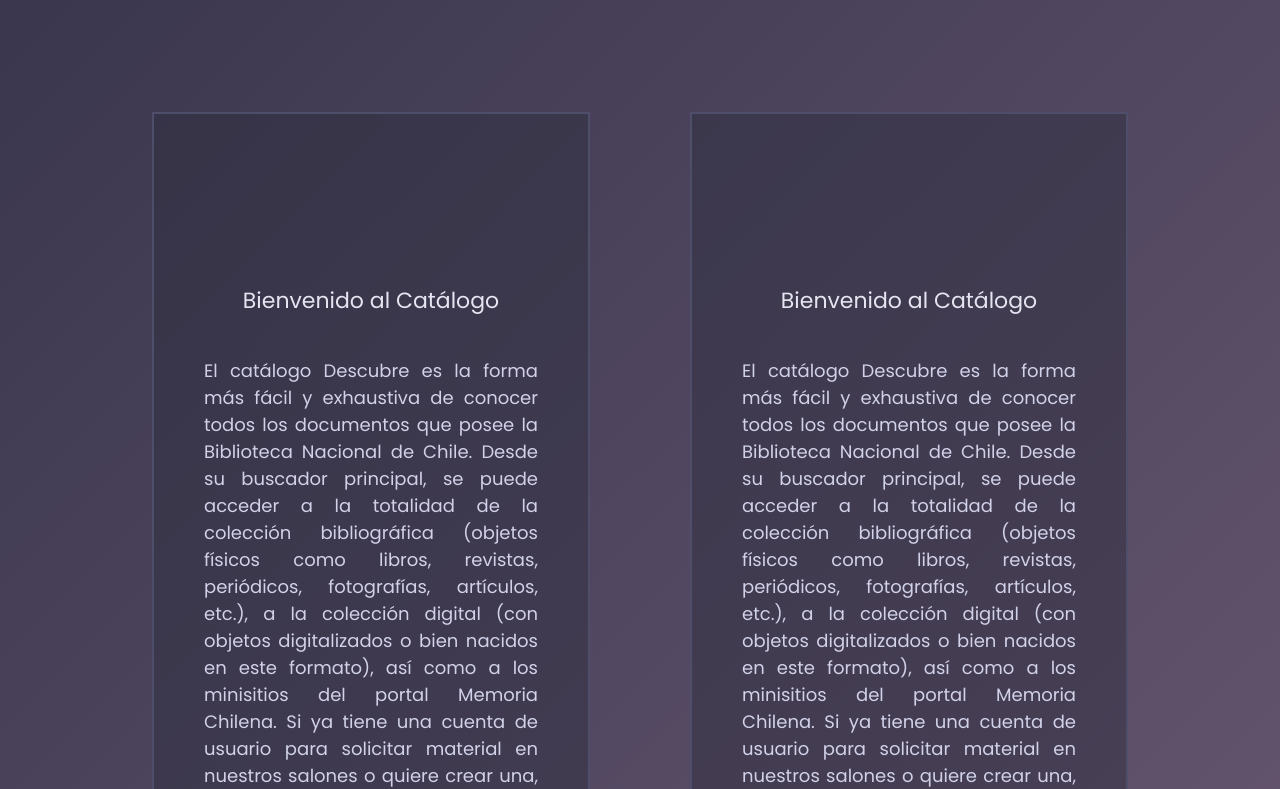
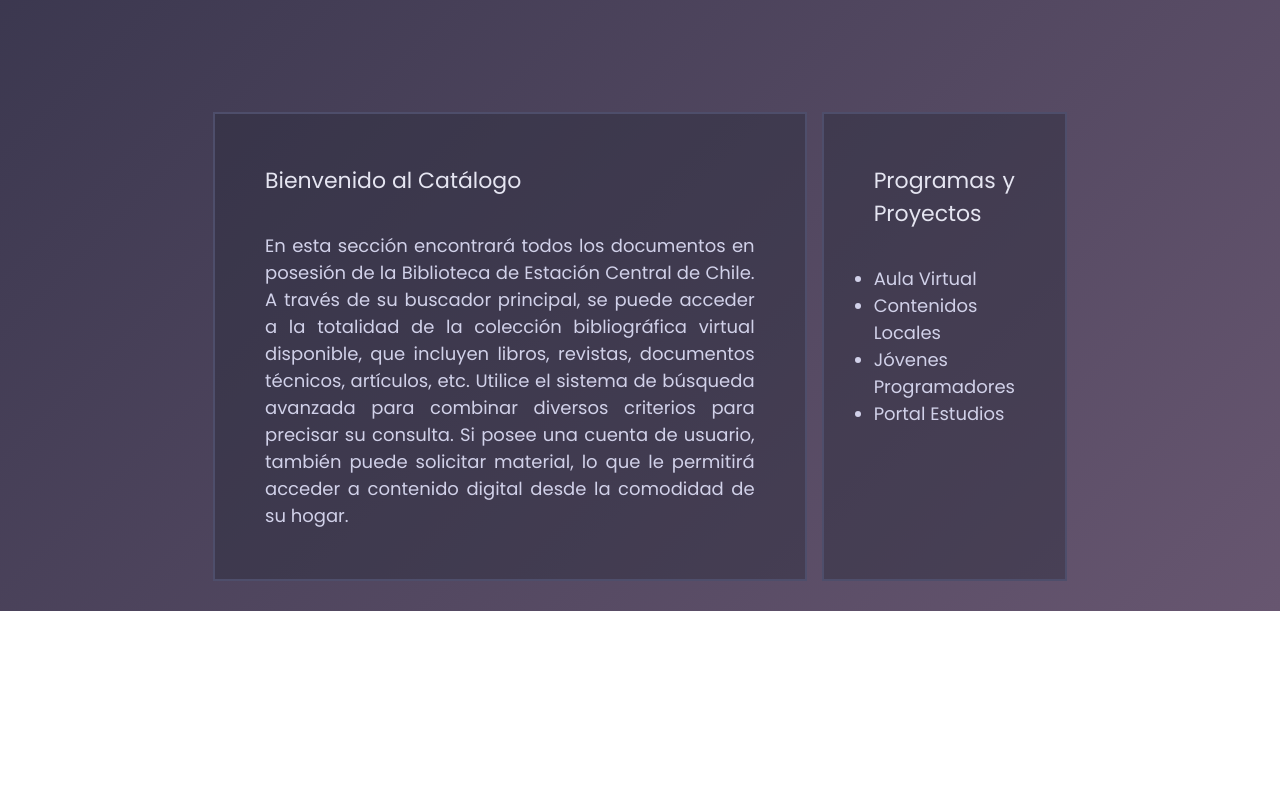
Before and after one commit to julianescobarlvarez/App-Web-BEC, a React (Vite) app in the folder frontend/: page /catalogo in a window 1280 px wide. Shown: the part 551-1340 px from the top of the page. After the commit the page ends 1162 px from the top, so only its background shows below. Built offline with nearby package versions, Linux system fonts and the light colour scheme.

Commit message:
Otra actualizacion de PagCatalogo y CSS

```diff
--- a/frontend/src/estilos/PagCatalogo.css
+++ b/frontend/src/estilos/PagCatalogo.css
@@ -82,14 +82,21 @@
     color: #2c2c3e7a;
 }
 
+.catalogo-title {
+    font-size: 22px;
+    text-align: justify;
+    margin-bottom: 35px;
+    max-width: 600px;
+    line-height: 1.5;
+    color: #e5e5f1;
+  }
+
 .parrafos {
     background-color: #2c2c3e7a;
     border: 2px solid #4E4E6B;
     font-size: 18px;
     text-align: center;
     padding: 50px;
-    /*margin-bottom: 40px;*/
-    /*max-width: 600px;*/
     line-height: 1.5;
     color: #D1D1E9;
 }
@@ -100,8 +107,6 @@
     font-size: 18px;
     text-align: center;
     padding: 50px;
-    /*margin-bottom: 40px;*/
-    /*max-width: 600px;*/
     line-height: 1.5;
     color: #D1D1E9;
 }
@@ -109,10 +114,15 @@
 .contenedor-parrafos-catalogo {
     display: flex;
     /*justify-content: space-between; Opcional, ajusta el espacio entre los divs */
-    gap: 100px;
-    width: 80%;
+    width: 70%;
+    gap: 15px;
 }
 
 .contenedor-parrafos-catalogo p{
     text-align: justify;
 }
+
+.contenedor-parrafos-catalogo ul{
+    text-align: justify;
+    list-style-type: disc;
+}
--- a/frontend/src/paginas/PagCatalogo.jsx
+++ b/frontend/src/paginas/PagCatalogo.jsx
@@ -92,36 +92,29 @@
             </div>
             <div className='contenedor-parrafos-catalogo'>
                 <div className='parrafos'>
-                    <h2 className="hero-title">
+                    <h2 className="catalogo-title">
                         Bienvenido al Catálogo
                     </h2>
                     <p>
-                        El catálogo Descubre es la forma más fácil y exhaustiva de conocer todos los documentos
-                        que posee la Biblioteca Nacional de Chile. Desde su buscador principal, se puede acceder
-                        a la totalidad de la colección bibliográfica (objetos físicos como libros, revistas,
-                        periódicos, fotografías, artículos, etc.), a la colección digital (con objetos
-                        digitalizados o bien nacidos en este formato), así como a los minisitios del portal
-                        Memoria Chilena. Si ya tiene una cuenta de usuario para solicitar material en nuestros
-                        salones o quiere crear una, podrá utilizarla aquí para guardar sus búsquedas y ordenarlas
-                        en carpetas personalizadas, activar alertas, etiquetar, comentar y compartir sus
-                        resultados, entre otras funcionalidades.
+                        En esta sección encontrará todos los documentos en posesión de la Biblioteca de
+                        Estación Central de Chile. A través de su buscador principal, se puede acceder a la
+                        totalidad de la colección bibliográfica virtual disponible, que incluyen libros, revistas,
+                        documentos técnicos, artículos, etc. Utilice el sistema de búsqueda avanzada para combinar
+                        diversos criterios para precisar su consulta. Si posee una cuenta de usuario, también
+                        puede solicitar material, lo que le permitirá acceder a contenido digital desde la
+                        comodidad de su hogar.
                     </p>
                 </div>
                 <div className='parrafos2'>
-                    <h2 className="hero-title">
-                        Bienvenido al Catálogo
+                    <h2 className="catalogo-title">
+                        Programas y Proyectos
                     </h2>
-                    <p>
-                        El catálogo Descubre es la forma más fácil y exhaustiva de conocer todos los documentos
-                        que posee la Biblioteca Nacional de Chile. Desde su buscador principal, se puede acceder
-                        a la totalidad de la colección bibliográfica (objetos físicos como libros, revistas,
-                        periódicos, fotografías, artículos, etc.), a la colección digital (con objetos
-                        digitalizados o bien nacidos en este formato), así como a los minisitios del portal
-                        Memoria Chilena. Si ya tiene una cuenta de usuario para solicitar material en nuestros
-                        salones o quiere crear una, podrá utilizarla aquí para guardar sus búsquedas y ordenarlas
-                        en carpetas personalizadas, activar alertas, etiquetar, comentar y compartir sus
-                        resultados, entre otras funcionalidades.
-                    </p>
+                    <ul>
+                        <li>Aula Virtual</li>
+                        <li>Contenidos Locales</li>
+                        <li>Jóvenes Programadores</li>
+                        <li>Portal Estudios</li>
+                    </ul>
                 </div>
             </div>
         </div>
```
